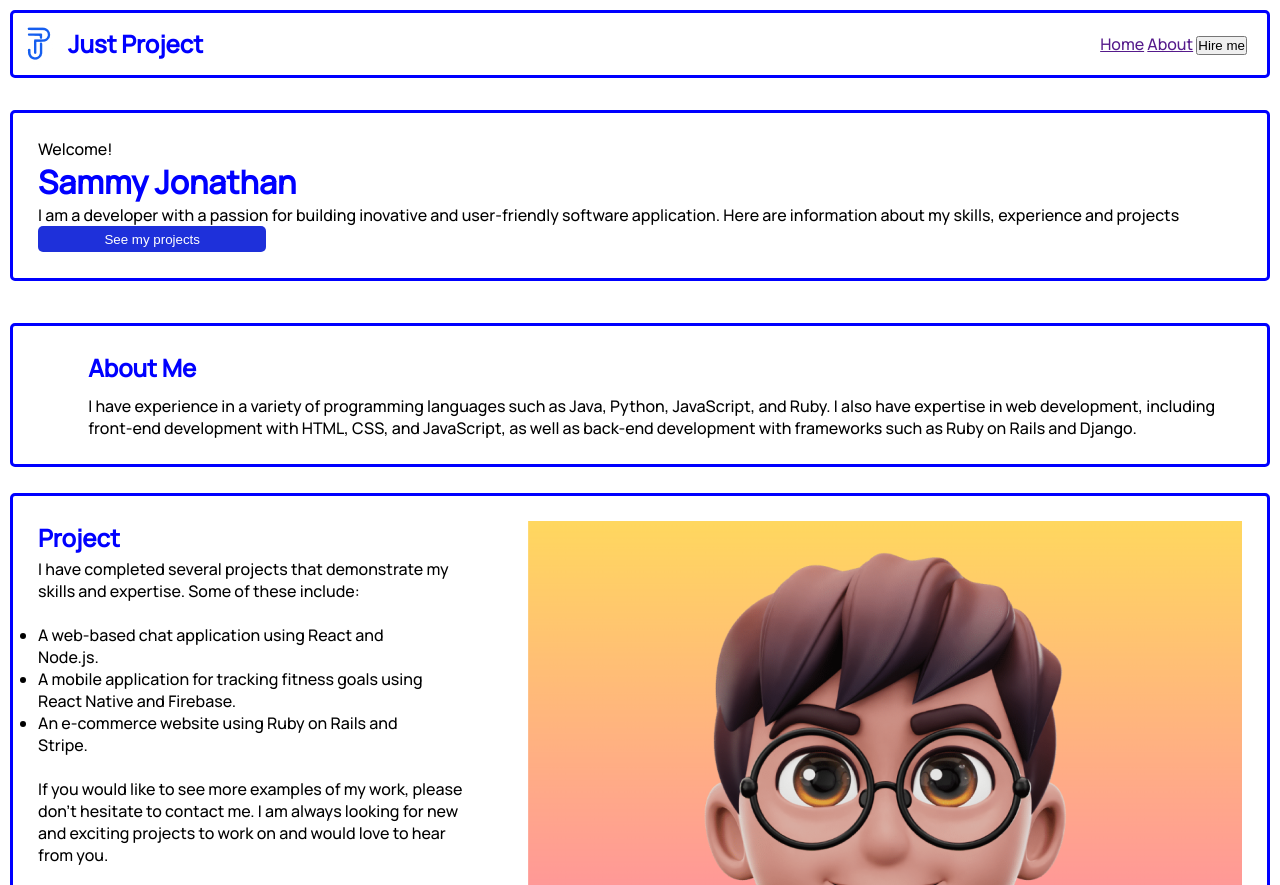
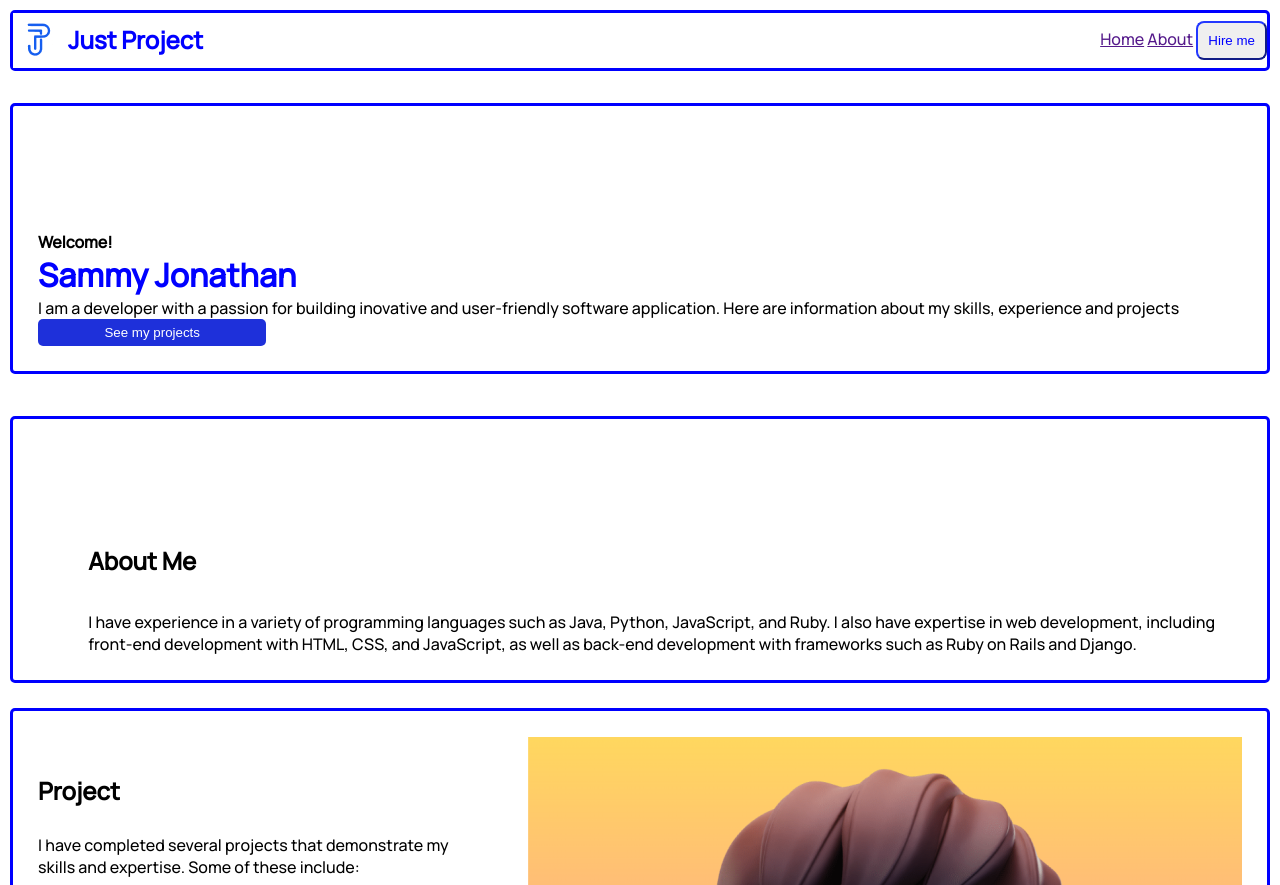
Before and after one commit to Bryton05/WK-4, a plain HTML site: page index.html in a window 1280 px wide. Shown: the top 885 px of the page. Drawn offline with Linux system fonts and the light colour scheme.

Commit message:
2nd commit

```diff
--- a/index.html
+++ b/index.html
@@ -1,6 +1,8 @@
 <!DOCTYPE html>
 <html lang="en">
 <head>
+    <link rel="website icon " type="jpg"
+    href="logo/Logo.jpg"
     <meta charset="UTF-8">
     <meta http-equiv="X-UA-Compatible" content="IE=edge">
     <meta name="viewport" content="width=device-width, initial-scale=1.0">
@@ -15,18 +17,21 @@
     <header>
         <div class="jp">
            <img src="logo/Logo.jpg" alt="">
-           <h2>Just Project</h2>
+           <h2 class="remi">Just Project</h2>
         </div>
-        <nav class="biro">
-              <a href="">Home</a>
-              <a href="">About</a>
-              <a href=""><button>Hire me</button></a>
-        </nav>
+        <div class="biro">
+            <nav>
+               <a href="">Home</a>
+               <a href="">About</a>
+               <a href=""><button>Hire me</button></a>
+            </nav>
+        </div>
+
     </header>
     <br>
     <main>
         <div class="tooth">
-            <p>Welcome!</p>
+            <p class="water">Welcome!</p>
             <h1>Sammy Jonathan</h1>
             <p>I am a developer with a passion for building inovative and user-friendly software application. Here are information about my skills, experience and projects</p>
             <button class="bottons">See my projects</button>
@@ -42,6 +47,7 @@
         </div>
         <div class="web">
             <h2>About Me</h2>
+            <br>
             <p>
                 I have experience in a variety of programming languages such as Java, Python, JavaScript, and Ruby. I also have expertise in web development, including front-end development with HTML, CSS, and JavaScript, as well as back-end development with frameworks such as Ruby on Rails and Django.
             </p>
@@ -50,6 +56,7 @@
     <div class="main">
         <div class="lit">
             <h2>Project</h2>
+            <br>
             <p>
                 I have completed several projects that demonstrate my skills and expertise. Some of these include:
             </p>
@@ -76,7 +83,6 @@
 
     </div>
 
-    <br>
     <div class="footer">
         <div class="end">
             <img src="logo/Logo.jpg" alt="">
--- a/page.css
+++ b/page.css
@@ -3,26 +3,30 @@
     margin: 0%;
     box-sizing: border-box;
 }
+
 body{
     font-family: 'Manrope', sans-serif;
 }
-h1{
+h1, .jp h2, .end h2{
     color: blue;
 }
+
 h2{
     margin-bottom: 1%;
-    color: blue;
+    color: black;
+    font-weight: bold;
 }
-.biro{
+.water{
+    font-weight: bold;
+}
 
-    margin: 20px
-}
 .jp{
     display: flex;
     align-items: center;
 }
 .tooth{
     margin: 2%;
+    margin-top: 10%;
 }
 .spy{
     margin: 2%;
@@ -36,7 +40,7 @@ header{
     border-color: blue;
     border-radius: 5px;
     margin: 10px;
-    gap: 2px;
+    gap: 2%;
 }
 main{
     display: flex;
@@ -55,14 +59,13 @@ main{
     margin-top: 2%;
 
 }
-.paste{
-    margin-right: 10%;
-}
+
 .leg{
     margin: 2%;
 }
 .lit{
     margin: 2%;
+    margin-top: 5%;
 }
 footer{
     display: flex;
@@ -70,12 +73,15 @@ footer{
     border-color: blue;
     border-radius: 5px;
     margin: 10px;
+
 }
 .fit{
     margin: 2%;
 }
 .web{
     margin: 2%;
+    margin-top: 10%;
+
 }
 
 .footer{
@@ -85,7 +91,9 @@ footer{
     border-style: solid;
     border-color: blue;
     border-radius: 5px;
-    margin: 9px;
+    margin: 10px;
+    margin-top: 2%;
+
 
 }
 
@@ -107,3 +115,15 @@ footer{
 .final{
     margin: 1%;
 }
+.paste{
+    padding: 20px;
+}
+button{
+    padding: 10px;
+    color: blue;
+    border-radius: 8px;
+    border-color:rgb(30, 48, 218);
+
+/* }@media screen and (min-width:){ */
+
+}
```
